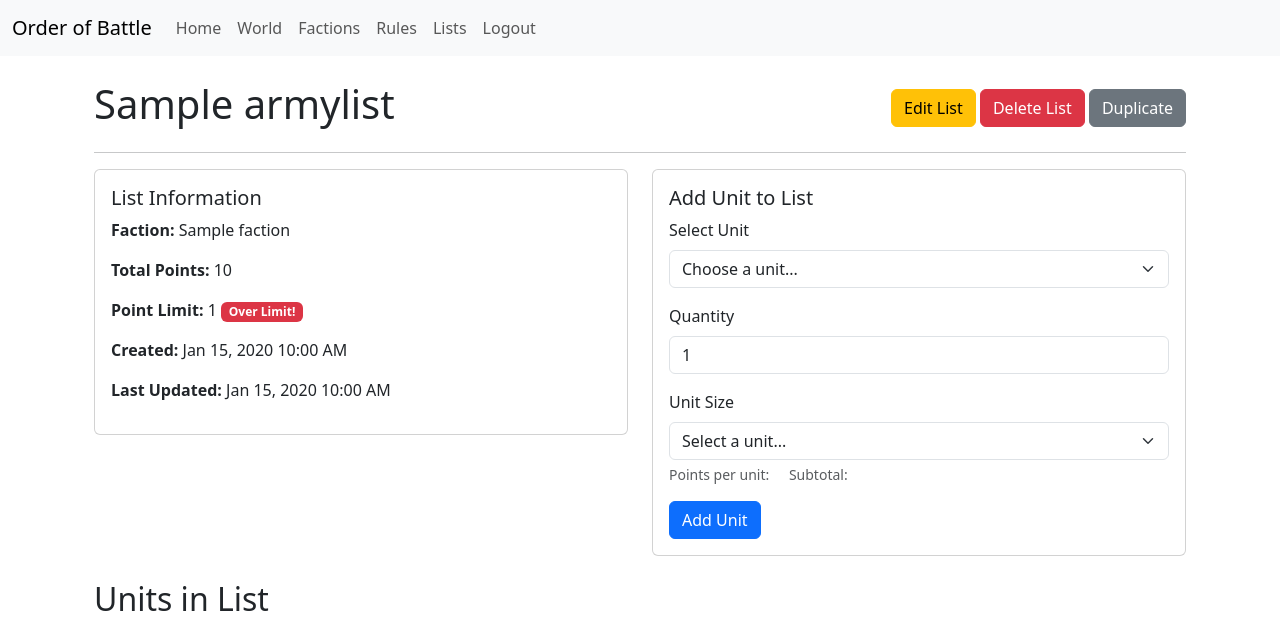
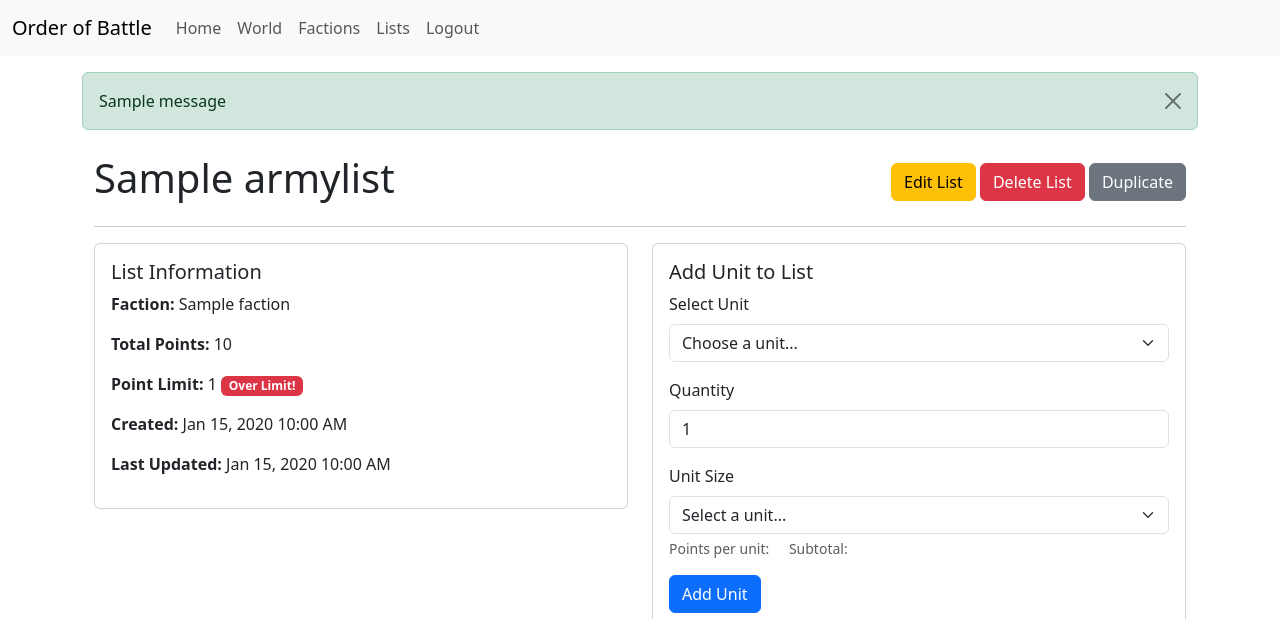
Before and after one commit to Jcasa08/Order-of-Battle, a Django app: page /lists/1/ in a window 1280 px wide. Shown: the top 619 px of the page. Run offline with Django 5.2, Linux system fonts and the light colour scheme; a user stored in the database is signed in; tables that the repository leaves empty hold one stand-in row (values such as "Sample post"); one stand-in notice (Sample message) is shown; some libraries are stand-ins or nearby versions.

Commit message:
add delete confirm modal and messages

```diff
--- a/lists/templates/lists/armylist_detail.html
+++ b/lists/templates/lists/armylist_detail.html
@@ -10,11 +10,38 @@
                         class="btn btn-warning"
                         >Edit List</a
                     >
-                    <a
-                        href="{% url 'armylist_delete' army_list.pk %}"
+                    <button
+                        type="button"
                         class="btn btn-danger"
-                        >Delete List</a
-                    >
+                        data-bs-toggle="modal"
+                        data-bs-target="#deleteModal">
+                        Delete List
+                      </button>
+                      <!-- Delete Confirm Modal-->
+                       <div class="modal fade" id="deleteModal" tabindex="-1" aria-labelledby="deleteModalLabel" aria-hidden="true">
+                            <div class="modal-dialog">
+                                <div class="modal-content">
+                                    <div class="modal-header bg-danger text-white">
+                                        <h5 class="modal-title" id="deleteModalLabel">Delete Army List</h5>
+                                        <button type="button" class="btn-close btn-close-white" data-bs-dismiss="modal" aria-label="Close"></button>
+                                    </div>
+                                    <div class="modal-body">
+                                        <div class="alert alert-warning">
+                                            <strong>Warning:</strong> This action cannot be undone!
+                                        </div>
+                                        <p>Are you sure you want to delete <strong>{{ army_list.name }}</strong>?</p>
+                                    </div>
+                                    <div class="modal-footer">
+                                        <button type="button" class="btn btn-secondary" data-bs-dismiss="modal">Cancel</button>
+                                        <form method="post" action="{% url 'armylist_delete' army_list.pk %}" style="display: inline;">
+                                            {% csrf_token %}
+                                            <button type="submit" class="btn btn-danger">Delete List</button>
+                                        </form>
+                                    </div>
+                                </div>
+                            </div>
+                        </div>
+
                     <form
                         method="post"
                         action="{% url 'duplicate_armylist' army_list.pk %}"
--- a/templates/base.html
+++ b/templates/base.html
@@ -37,9 +37,6 @@
                             <a class="nav-link {% if request.path == factions_url %}active{% endif %}" {% if request.path == factions_url %}aria-current="page"{% endif %} href="{% url 'factions' %}">Factions</a>
                         </li>
                         <li class="nav-item">
-                            <a class="nav-link" href="#">Rules</a>
-                        </li>
-                        <li class="nav-item">
                             <a class="nav-link {% if request.path == armylist_list_url %}active{% endif %}" {% if request.path == armylist_list_url %}aria-current="page"{% endif %} href="{% url 'armylist_list' %}">Lists</a>
                         </li>
                         {% if user.is_authenticated %}
@@ -58,7 +55,16 @@
                 </div>
             </div>
         </nav>
-
+        {% if messages %}
+            <div class="container mt-3">
+                {% for message in messages %}
+                <div class="alert alert-{{ message.tags }} alert-dismissible fade show" role="alert">
+                    {{ message }}
+                    <button type="button" class="btn-close" data-bs-dismiss="alert" aria-label="Close"></button>
+                </div>
+                {% endfor %}
+            </div>
+        {% endif %}
     </header>
     <!-- Main Content -->
     <main class="container mt-4">
```
